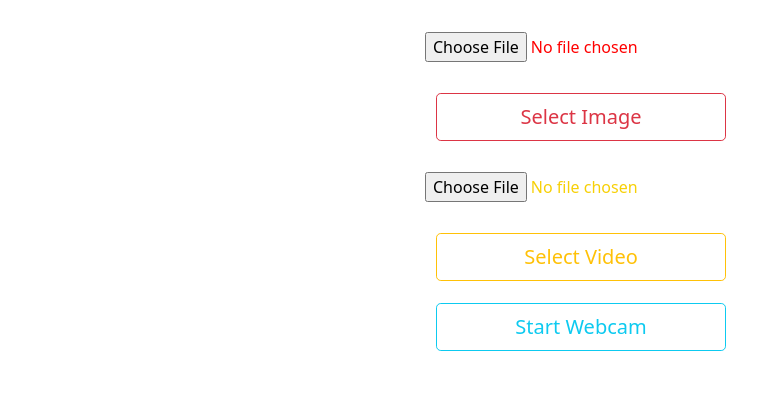
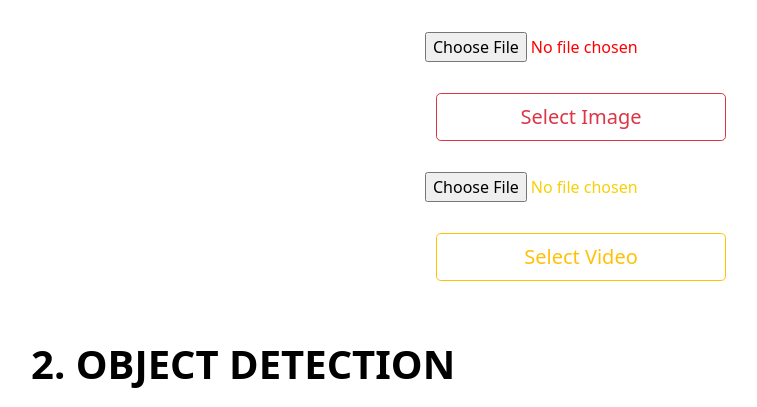
Before and after one commit to adityanaranje/COMPUTER-VISION-PROJECT, a Flask app: page / in a window 1280 px wide. Shown: the part 717-1124 px from the top of the page, without its empty margins (59-816 px from the left). Run offline with Flask 2, Linux system fonts and the light colour scheme; parts of the project's set-up code (start-up, migrations or seed data) failed here and were passed over; some libraries are stand-ins or nearby versions.

Commit message:
Update home.html

```diff
--- a/templates/home.html
+++ b/templates/home.html
@@ -105,10 +105,7 @@
     </form>
  </div>
 
- <div class="container button1">
-  <a href="webcamface" type="button" class="btn btn-outline-info btn-lg mx-3" style="width: 290px;">Start Webcam</a>
 
- </div>
 
   </div>
 
@@ -118,7 +115,7 @@
 
     <img src="/static/object.jpg" class="rounded mx-3" align="right" alt="Face Detection" width=650 height="423" HSPACE=60 VSPACE=40>
 
-    <p class="para">Object detection is probably the most profound aspect of computer vision due the number practical use cases. Object detection has been widely used for face detection, vehicle detection, security systems and driverless cars. Here I have created a project to detect objects using OpenCV and python. This Object Detection OpenCV method will be able to detect objects with good accuracy. For object detection from Webcam and Video I have used Mobile Net SSD object detector and for image used yolov3 object detector. Mobile Net SSD is faster than the yolov3 but gives less accuracy than yolov3. </p>
+    <p class="para">Object detection is probably the most profound aspect of computer vision due the number practical use cases. Object detection has been widely used for face detection, vehicle detection, security systems and driverless cars. Here I have created a project to detect objects using OpenCV and python. This Object Detection OpenCV method will be able to detect objects with good accuracy. For object detection, in my project I have used Mobile Net SSD object detector. As compare to yolov3 object detector mobile Net SSD is faster than the yolov3 but gives less accuracy than yolov3. </p>
 </div>
 
 
@@ -146,10 +143,7 @@
         </div>
     </form>
  </div>
- <div class="container button1">
-  <a href="webcamobject" type="button" class="btn btn-outline-info btn-lg mx-3" style="width: 290px;">Start Webcam</a>
 
- </div>
 
   </div>
 
```
